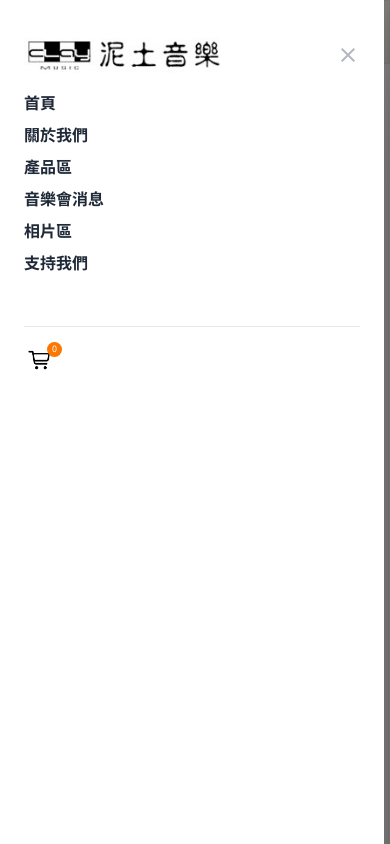
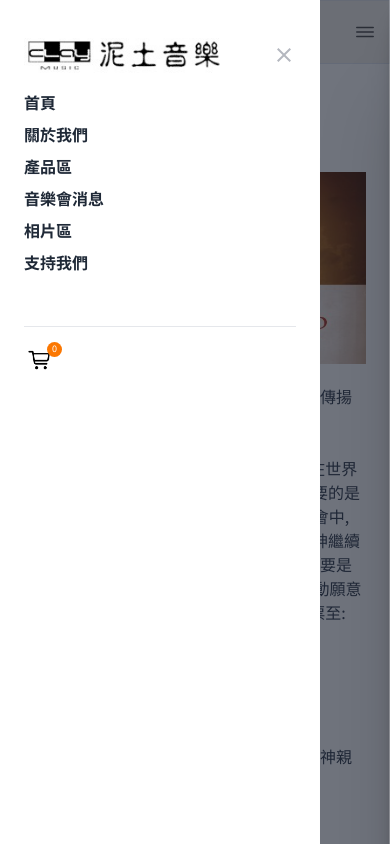
Before and after one commit to jimlove7273/next13-claymusic, a Next.js app: page /supportus in a window 390 px wide. Both pictures are taken after a click on the button 365 px from the left and 32 px from the top of the page. Shown: the top 844 px of the page. Built offline with nearby package versions, Linux system fonts and the light colour scheme.

Commit message:
Fix minor issues with TopNav

```diff
--- a/components/TopNav/TopNav.tsx
+++ b/components/TopNav/TopNav.tsx
@@ -1,7 +1,5 @@
 'use client';
-import React, { useState, useEffect } from 'react';
-import { Offcanvas, initTE } from 'tw-elements';
-import { usePathname } from 'next/navigation';
+import React, { useState } from 'react';
 import Link from 'next/link';
 import { albumList } from '@/app/constants';
 import { CartPanel } from '../CartPanel/CartPanel';
@@ -11,14 +9,9 @@ import { IoMdClose, IoIosMenu } from 'react-icons/io';
 export const TopNav = () => {
   const [whichDrop, setWhichDrop] = useState('');
   const [showCartPanel, setShowCartPanel] = useState(false);
-  const pathName = usePathname();
+  const [showMenuPanel, setShowMenuPanel] = useState(false);
 
-  const { cartCalculator, cartQty } = useCartStore();
-
-  useEffect(() => {
-    initTE({ Offcanvas });
-    cartCalculator();
-  }, []);
+  const { cartQty } = useCartStore();
 
   return (
     <nav
@@ -48,18 +41,7 @@ export const TopNav = () => {
                 onMouseEnter={() => setWhichDrop('aboutus')}
                 onMouseLeave={() => setWhichDrop('')}
               >
-                <a
-                  className={`p-2 hover:bg-[#a4cbed] ${
-                    ''
-                    // whichDrop === 'aboutus' ||
-                    // ['aboutclaymusic', 'supportus', 'privacy'].some((el) =>
-                    //   pathName.includes(el),
-                    // )
-                    //   ? 'bg-[#a4cbed]'
-                    //   : ''
-                  }`}
-                  href="/"
-                >
+                <a className={`p-2 hover:bg-[#a4cbed]`} href="/">
                   關於我們
                 </a>
                 <div
@@ -104,16 +86,7 @@ export const TopNav = () => {
                 onMouseEnter={() => setWhichDrop('products')}
                 onMouseLeave={() => setWhichDrop('')}
               >
-                <a
-                  className={`p-2 hover:bg-[#a4cbed] ${
-                    // whichDrop === 'products' ||
-                    // ['album'].some((el) => pathName.includes(el))
-                    //   ? 'bg-[#a4cbed]'
-                    //   : ''
-                    ''
-                  }`}
-                  href="/"
-                >
+                <a className={`p-2 hover:bg-[#a4cbed]`} href="/">
                   產品區
                 </a>
 
@@ -154,16 +127,7 @@ export const TopNav = () => {
                 onMouseEnter={() => setWhichDrop('concert')}
                 onMouseLeave={() => setWhichDrop('')}
               >
-                <a
-                  className={`p-2 hover:bg-[#a4cbed] ${
-                    // whichDrop === 'concert' ||
-                    // ['concerts'].some((el) => pathName.includes(el))
-                    //   ? 'bg-[#a4cbed]'
-                    //   : ''
-                    ''
-                  }`}
-                  href="/"
-                >
+                <a className={`p-2 hover:bg-[#a4cbed]`} href="/">
                   音樂會消息
                 </a>
                 <div
@@ -215,11 +179,7 @@ export const TopNav = () => {
             <button
               className="transition duration-150 ease-in-out"
               type="button"
-              data-te-offcanvas-toggle
-              data-te-target="#offcanvas"
-              aria-controls="offcanvas"
-              data-te-ripple-init
-              data-te-ripple-color="light"
+              onClick={() => setShowMenuPanel((prev) => !prev)}
             >
               <IoIosMenu size={24} />
             </button>
@@ -230,12 +190,20 @@ export const TopNav = () => {
       {/* ----------------------------------------------------------------
     Mobile Menu
     ---------------------------------------------------------------- */}
+      <div>
         <div
-        className="invisible fixed bottom-0 left-0 top-0 z-[1045] flex w-96 max-w-full -translate-x-full flex-col border-none bg-white bg-clip-padding text-neutral-700 shadow-sm outline-none transition duration-300 ease-in-out dark:bg-neutral-800 dark:text-neutral-200 [&[data-te-offcanvas-show]]:transform-none"
+          className={`${
+            showMenuPanel ? 'absolute' : 'hidden'
+          } top-0 left-0 w-full h-screen bg-gray-900/60`}
+          onClick={() => setShowMenuPanel(false)}
+        >
+          &nbsp;
+        </div>
+        <div
+          className={`fixed top-0 left-0 h-screen w-[90%] max-w-[320px] bg-white transition-all duration-300 ${
+            showMenuPanel ? '' : '-translate-x-full'
+          }`}
           tabIndex={-1}
-        id="offcanvas"
-        aria-labelledby="offcanvasLabel"
-        data-te-offcanvas-init
         >
           <div className="flex flex-col w-full p-6 h-full text-gray-500 overflow-y-auto">
             <div className="flex justify-between">
@@ -247,7 +215,7 @@ export const TopNav = () => {
               <button
                 type="button"
                 className="box-content rounded-none border-none opacity-50 hover:no-underline hover:opacity-75 focus:opacity-100 focus:shadow-none focus:outline-none"
-              data-te-offcanvas-dismiss
+                onClick={() => setShowMenuPanel((prev) => !prev)}
               >
                 <span className="w-[1em] focus:opacity-100 disabled:pointer-events-none disabled:select-none disabled:opacity-25 [&.disabled]:pointer-events-none [&.disabled]:select-none [&.disabled]:opacity-25">
                   <IoMdClose size={24} />
@@ -389,6 +357,7 @@ export const TopNav = () => {
             </div>
           </div>
         </div>
+      </div>
     </nav>
   );
 };
```
Lines whose indentation alone changed are shown as unchanged.
